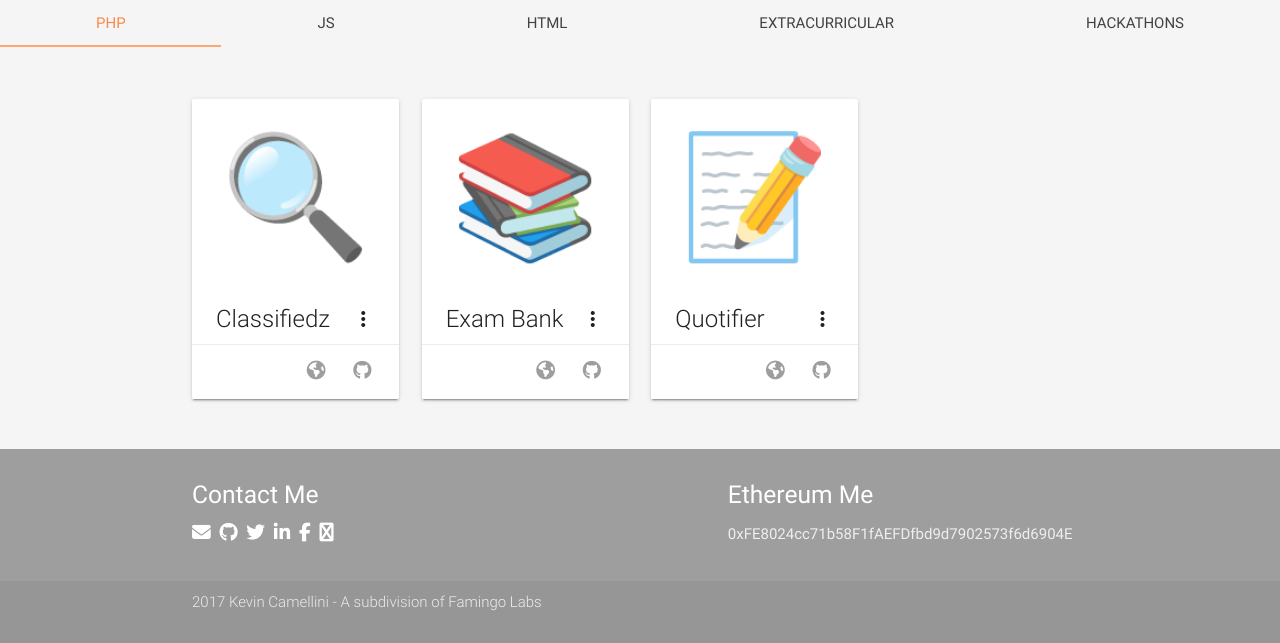
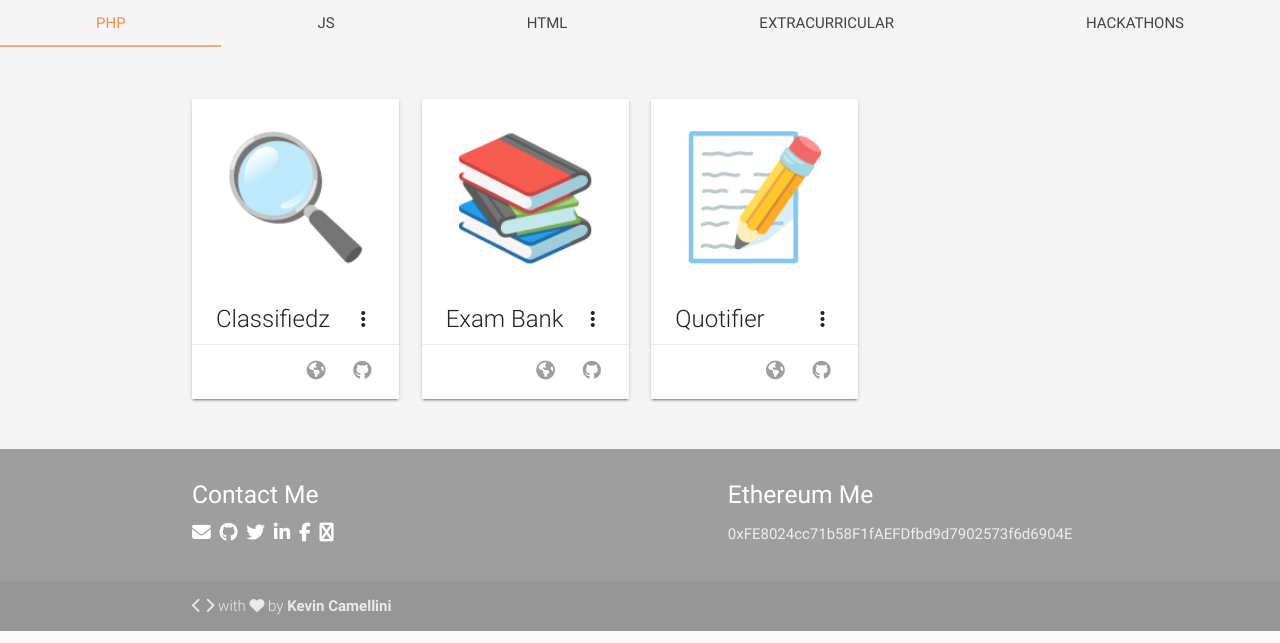
Before and after one commit to kcamcam/kcamcam.github.io, a PHP site: page / in a window 1280 px wide. Shown: the part 853-1496 px from the top of the page. Run offline with PHP 8.4, Linux system fonts and the light colour scheme; some libraries are stand-ins or nearby versions.

Commit message:
Update footer

```diff
--- a/css/style.css
+++ b/css/style.css
@@ -43,6 +43,14 @@ blockquote {
 .social ul li a{
   color: white;
 }
+.fa-chevron-left, .fa-chevron-right, .fa-heart{
+   font-size: 1em;
+}
+.footer-copyright div div div a{
+   font-weight: bold;
+   color: inherit;
+   cursor: pointer;
+}
 
 /***** Common *****/
 .social ul li a:hover, .social ul li a:focus, .links a:hover, .links a:focus{
--- a/index.html
+++ b/index.html
@@ -175,11 +175,16 @@
       <!-- Footer Copyright -->
       <div class="footer-copyright">
         <div class="container">
-					<div class="row">
-						<div class="col s12 links">
-							2017 Kevin Camellini - A subdivision of <a href="https://famingolabs.com" class="grey-text text-lighten-3">Famingo Labs</a>
-						</div>
-					</div>
+   			<div class="row mb-0">
+   				<div class="col s12 links">
+                  <i class="fa fa-chevron-left"></i>
+                  <i class="fa fa-chevron-right"></i>
+                   with
+                  <i class="fa fa-heart"></i>
+                   by
+                  <a>Kevin Camellini</a>
+               </div>
+   			</div>
         </div>
       </div>
       <!-- End Footer Copyright -->
```
Also changed, not shown: 1 other file.
